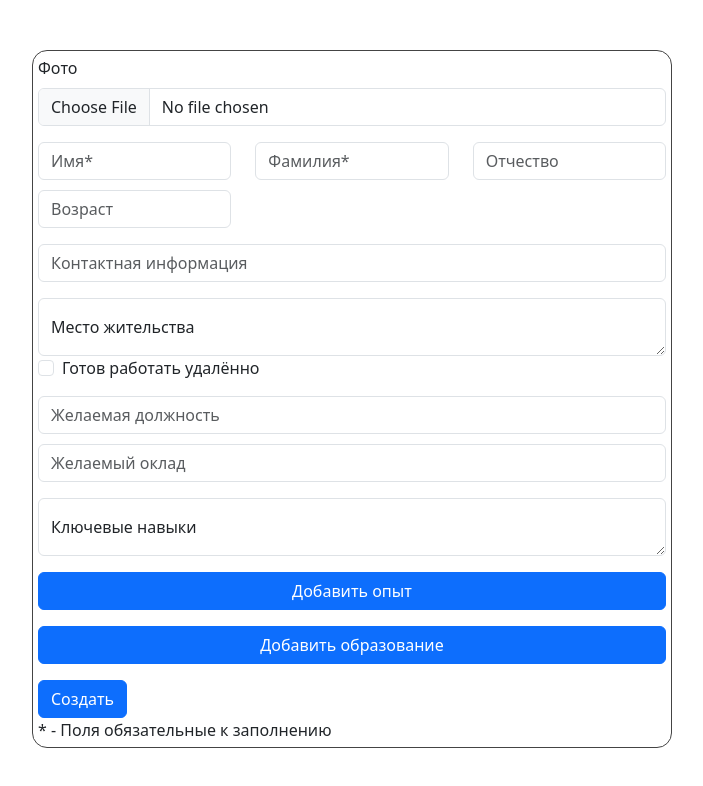
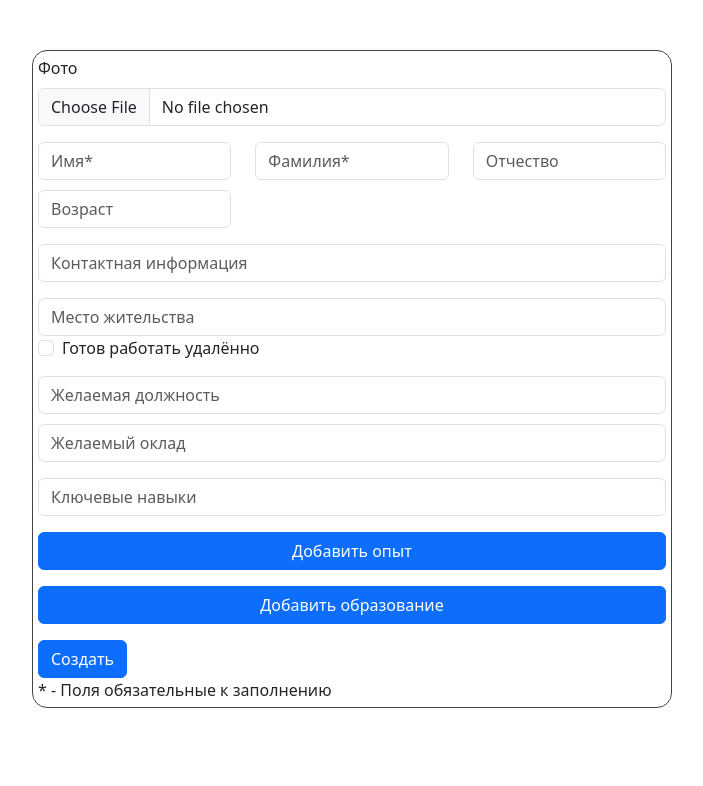
Before and after one commit to Mosto24/Pdf-Resume-Creator, a React (Create React App) app: page / in a window 1280 px wide. Shown: the top 786 px of the page, without its empty margins (288-991 px from the left). Built offline with nearby package versions, Linux system fonts and the light colour scheme.

Commit message:
Disign upd.

```diff
--- a/src/App.js
+++ b/src/App.js
@@ -270,8 +270,7 @@ function App() {
       </div>
       <div className="col contacts"><input type="text" className="form-control" placeholder="Контактная информация" aria-label="Контактная информация" value={contacts} onChange={(e) => setContacts(e.target.value)}/></div>
       <div className="form-floating location">
-        <textarea className="form-control" placeholder="Leave a comment here" id="floatingTextarea2" value={location} onChange={(e) => setLocation(e.target.value)}></textarea>
-        <label for="floatingTextarea2">Место жительства</label>
+        <div className="col"><input type="text" className="form-control" placeholder="Место жительства" aria-label="Место жительства" value={location} onChange={(e) => setLocation(e.target.value)}/></div>
         <div className="form-check">
           <input className="form-check-input" type="checkbox" value="" id="flexCheckDefault" onClick={(e) => setReadiness(e.target.checked)}/>
           <label className="form-check-label" for="flexCheckDefault">
@@ -281,10 +280,7 @@ function App() {
       </div>
       <div className="col workerPosition"><input type="text" className="form-control" placeholder="Желаемая должность" aria-label="Желаемая должность" value={post} onChange={(e) => setPost(e.target.value)}/></div>
       <div className="col desiredSalary"><input type="text" className="form-control" placeholder="Желаемый оклад" aria-label="Желаемый оклад" value={desiredSalary} onChange={(e) => setDesiredSalary(e.target.value)}/></div>
-      <div className="form-floating skills">
-        <textarea className="form-control" placeholder="Leave a comment here" id="floatingTextarea2" value={skills} onChange={(e) => setSkills(e.target.value)}></textarea>
-        <label for="floatingTextarea2">Ключевые навыки</label>
-      </div>
+      <div className="col skills"><input type="text" className="form-control" placeholder="Ключевые навыки" aria-label="Ключевые навыки" value={skills} onChange={(e) => setSkills(e.target.value)}/></div>
       {experienceJsx}
       <button type="button" className="btn btn-primary col-12 experienceBtn" data-bs-toggle="modal" data-bs-target="#exampleModal">
         Добавить опыт
```
